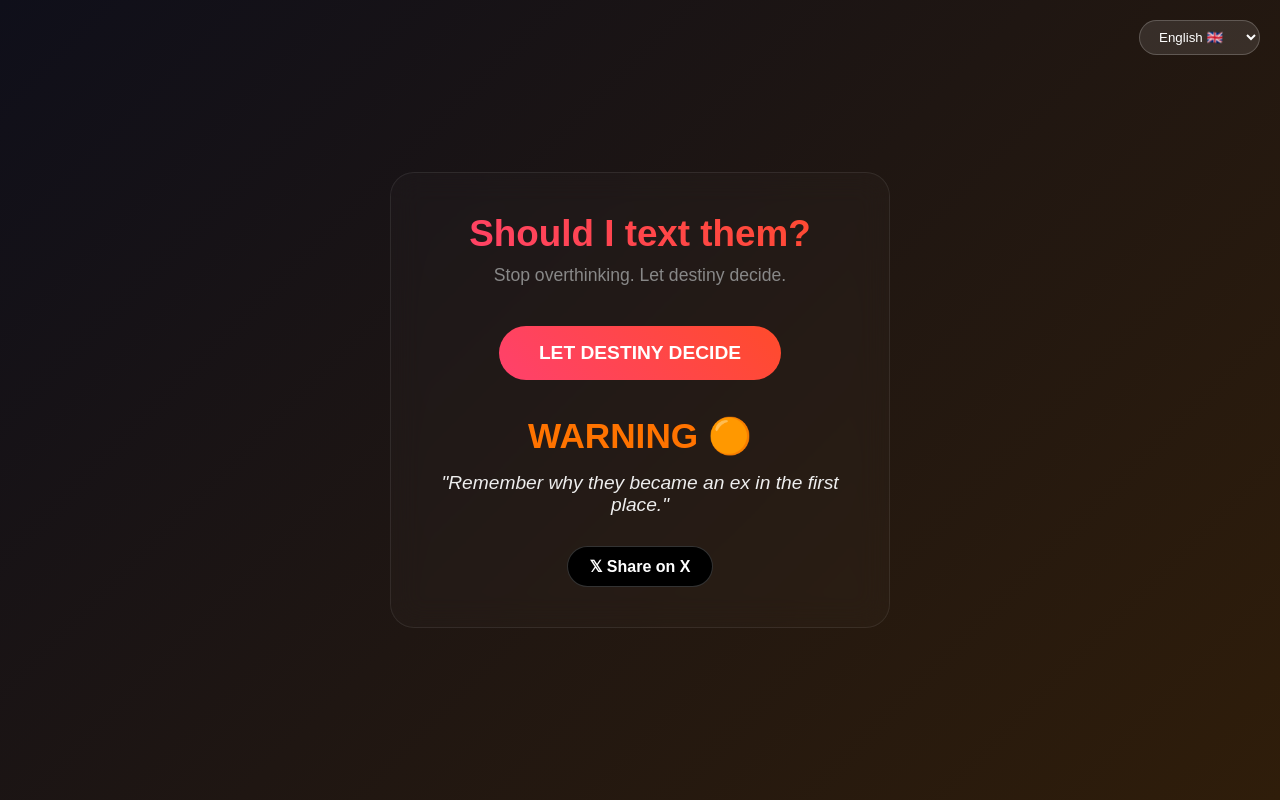
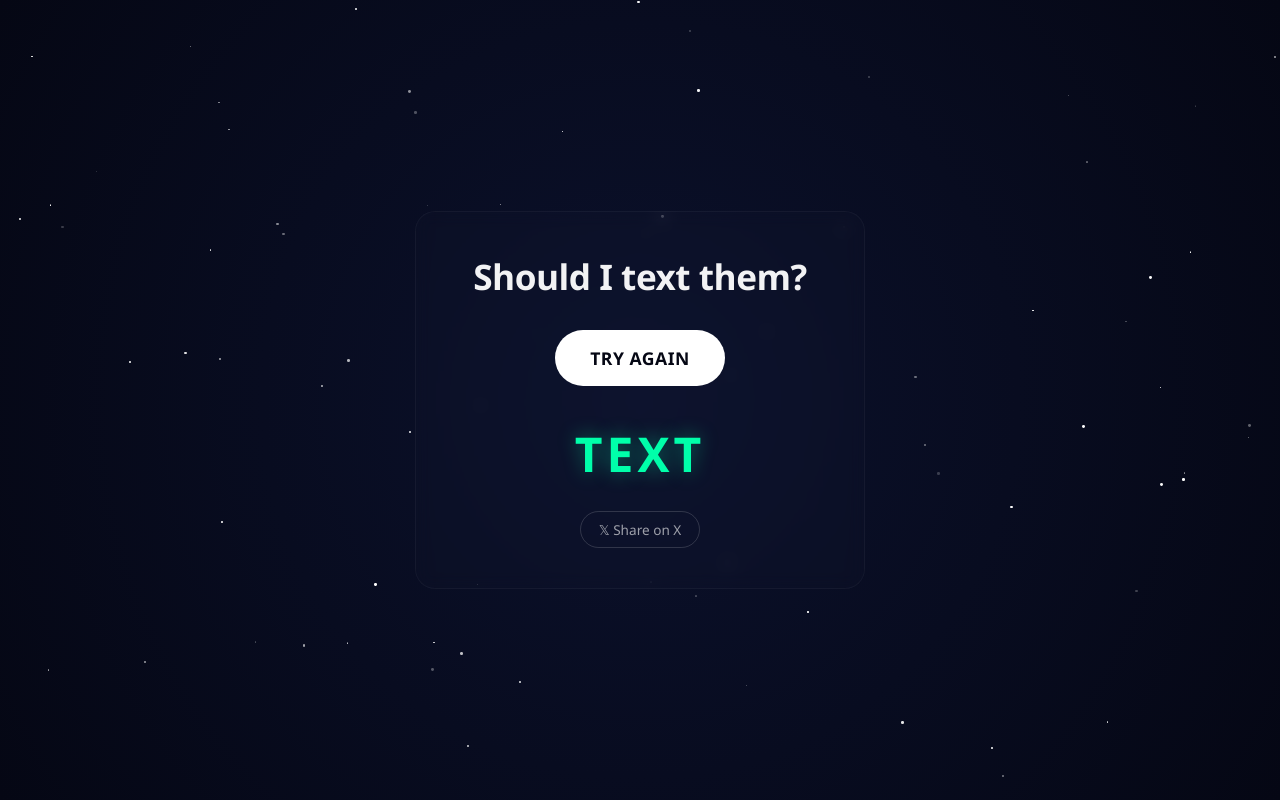
Before and after one commit to textornext/-textornext.github.io, a plain HTML site: page index.html in a window 1280 px wide. Both pictures are taken after a click on the button "LET DESTINY DECIDE". Drawn offline with Linux system fonts and the light colour scheme.

Commit message:
Add files via upload

```diff
--- a/index.html
+++ b/index.html
@@ -3,142 +3,124 @@
 <head>
     <meta charset="UTF-8">
     <meta name="viewport" content="width=device-width, initial-scale=1.0">
-    <title>Text or Next?</title>
+    <title>Text or Next? - Let Destiny Decide</title>
     <style>
-        * { box-sizing: border-box; margin: 0; padding: 0; font-family: 'Poppins', sans-serif; }
-        body { background: #0f0f1a; color: #fff; height: 100vh; display: flex; flex-direction: column; justify-content: center; align-items: center; text-align: center; padding: 20px; transition: background 0.5s ease; }
-        .lang-selector { position: absolute; top: 20px; right: 20px; }
-        .lang-selector select { background: rgba(255, 255, 255, 0.1); color: white; border: 1px solid rgba(255, 255, 255, 0.2); padding: 8px 15px; border-radius: 20px; cursor: pointer; }
-        .container { max-width: 500px; width: 100%; padding: 40px 30px; background: rgba(255, 255, 255, 0.02); border-radius: 24px; backdrop-filter: blur(15px); border: 1px solid rgba(255, 255, 255, 0.08); }
-        h1 { font-size: 2.3rem; font-weight: 800; margin-bottom: 10px; background: linear-gradient(45deg, #ff416c, #ff4b2b); -webkit-background-clip: text; -webkit-text-fill-color: transparent; }
-        p.subtitle { color: #888; font-size: 1.1rem; margin-bottom: 40px; }
-        .btn { background: linear-gradient(45deg, #ff416c, #ff4b2b); color: white; border: none; padding: 16px 40px; font-size: 1.2rem; font-weight: bold; border-radius: 50px; cursor: pointer; }
-        #result-box { display: none; margin-top: 35px; }
-        .level-title { font-size: 2.2rem; font-weight: 900; text-transform: uppercase; margin-bottom: 15px; }
-        .reason { font-size: 1.2rem; color: #eee; font-style: italic; margin-bottom: 30px; }
-        .lvl-1 { color: #00ff88; } .lvl-2 { color: #00d2ff; } .lvl-3 { color: #ffdd00; } .lvl-4 { color: #ff7300; } .lvl-5 { color: #ff0055; }
-        .share-btn { display: inline-block; background: #000; color: white; text-decoration: none; padding: 10px 22px; border-radius: 25px; font-weight: bold; border: 1px solid rgba(255,255,255,0.2); }
+        * { box-sizing: border-box; margin: 0; padding: 0; font-family: 'Poppins', 'Segoe UI', sans-serif; }
+        body {
+            background: radial-gradient(circle at center, #0b112c 0%, #050714 100%);
+            color: #fff;
+            height: 100vh;
+            display: flex;
+            flex-direction: column;
+            justify-content: center;
+            align-items: center;
+            text-align: center;
+            padding: 20px;
+            overflow: hidden;
+            position: relative;
+        }
+        /* Gece parıldayan yıldızlar */
+        .stars { position: absolute; top: 0; left: 0; width: 100%; height: 100%; pointer-events: none; z-index: 0; }
+        .star { position: absolute; background: #fff; border-radius: 50%; opacity: 0.3; animation: blink 3s infinite ease-in-out; }
+        @keyframes blink { 0%, 100% { opacity: 0.2; } 50% { opacity: 1; } }
+
+        .container {
+            max-width: 450px;
+            width: 100%;
+            padding: 40px 25px;
+            background: rgba(255, 255, 255, 0.01);
+            border-radius: 20px;
+            backdrop-filter: blur(8px);
+            border: 1px solid rgba(255, 255, 255, 0.04);
+            z-index: 1;
+        }
+        h1 { font-size: 2.2rem; font-weight: 700; margin-bottom: 30px; letter-spacing: -0.5px; color: rgba(255,255,255,0.95); }
+        .btn { background: #fff; color: #050714; border: none; padding: 16px 35px; font-size: 1.1rem; font-weight: 600; border-radius: 50px; cursor: pointer; transition: all 0.3s ease; letter-spacing: 0.5px; }
+        .btn:hover { background: rgba(255,255,255,0.9); transform: translateY(-2px); box-shadow: 0 10px 25px rgba(255,255,255,0.1); }
+        .btn:disabled { background: rgba(255,255,255,0.3); cursor: not-allowed; transform: none; }
+
+        #result-box { display: none; margin-top: 35px; animation: fadeIn 0.4s ease-out; }
+        .decision-text { font-size: 3rem; font-weight: 900; letter-spacing: 4px; margin-bottom: 25px; text-transform: uppercase; }
+        .text-style { color: #00ffaa; text-shadow: 0 0 20px rgba(0,255,170,0.4); }
+        .next-style { color: #ff3366; text-shadow: 0 0 20px rgba(255,51,102,0.4); }
+        .share-btn { display: inline-block; background: transparent; color: rgba(255,255,255,0.6); text-decoration: none; padding: 8px 18px; border-radius: 20px; border: 1px solid rgba(255,255,255,0.15); font-size: 0.85rem; transition: all 0.2s; }
+        .share-btn:hover { color: #fff; border-color: #fff; background: rgba(255,255,255,0.05); }
+        @keyframes fadeIn { from { opacity: 0; transform: translateY(10px); } to { opacity: 1; transform: translateY(0); } }
     </style>
 </head>
 <body>
-    <div class="lang-selector">
-        <select id="langSelect" onchange="changeLanguage()">
-            <option value="en">English 🇬🇧</option>
-            <option value="es">Español 🇪🇸</option>
-            <option value="tr">Türkçe 🇹🇷</option>
-        </select>
-    </div>
+
+    <!-- Arka plandaki yıldızlar için alan -->
+    <div class="stars" id="starContainer"></div>
+
     <div class="container">
-        <h1 id="main-title">Should I text them?</h1>
-        <p id="main-subtitle" class="subtitle">Stop overthinking. Let destiny decide.</p>
+        <h1>Should I text them?</h1>
+
         <button class="btn" id="decide-btn" onclick="makeDecision()">LET DESTINY DECIDE</button>
+
         <div id="result-box">
-            <div id="level-text" class="level-title"></div>
-            <div id="reason" class="reason"></div>
+            <div id="decision" class="decision-text"></div>
             <a id="share-link" class="share-btn" href="#" target="_blank">𝕏 Share on X</a>
         </div>
     </div>
+
     <script>
-        const translations = {
-            en: {
-                title: "Should I text them?", subtitle: "Stop overthinking. Let destiny decide.", button: "LET DESTINY DECIDE", thinking: "THINKING...", share: "𝕏 Share on X", shareText: "I asked textornext.com if I should text my ex. The result:",
-                levels: ["GREEN LIGHT 🟢", "CASUAL 🔹", "MAYBE 🟡", "WARNING 🟠", "DANGER 🔴"],
-                answers: [
-                    ["Just do it.", "Life moves pretty fast. If you don't stop and look around once in a while, you could miss it.", "You only live once.", "Send the text. Let's see how this disaster unfolds.", "Honestly? Go get your closure."],
-                    ["Do it, but keep it casual. No paragraphs, please.", "Shoot your shot, but have an exit plan.", "Fine, but if they leave you on read, don't cry to me.", "Text them, but sound like you don't care.", "A simple 'hey' won't kill you. Go ahead."],
-                    ["Error 404: Brain not found. Ask me again later.", "Flip a coin. If it lands on heads, put the phone down.", "Are you bored or do you actually miss them? Think about it.", "The universe is silent on this one. You're on your own, buddy.", "Do what you want, you're going to ignore my advice anyway."],
-                    ["Get some help.", "Stop it. Get some help.", "They saw your last story and still didn't text. Read the room.", "Remember why they became an ex in the first place.", "Delete the draft. You are better than this."],
-                    ["A clown costume doesn't suit you. Put the phone down.", "They are sleeping peacefully while you ruin your sleep schedule.", "God, please no! No! No! NOOOOO!", "It's a trap!", "Go drink a glass of water and close the chat right now."]
-                ]
-            },
-            es: {
-                title: "¿Debería escribirle?", subtitle: "Deja de pensarlo tanto. Que el destino decida.", button: "QUE EL DESTINO DECIDA", thinking: "PENSANDO...", share: "𝕏 Compartir en X", shareText: "Le pregunté a textornext.com si debería escribirle a mi ex. El resultado:",
-                levels: ["LUZ VERDE 🟢", "CASUAL 🔹", "TAL VEZ 🟡", "ADVERTENCIA 🟠", "PELIGRO 🔴"],
-                answers: [
-                    ["Simplemente hazlo.", "La vida pasa rápido. Si no te detienes a mirar de vez en cuando, te la perderás.", "Solo se vive una vez.", "Envía el mensaje. Veamos cómo se desarrolla este desastre.", "Sinceramente, ve a cerrar ese ciclo."],
-                    ["Hazlo, pero sé casual. Sin testamentos, por favor.", "Arriésgate, pero ten un plan de escape.", "Bien, pero si te deja en visto, no me llores.", "Escríbele, pero que parezca que no te importa.", "Un simple 'hola' no te matará. Adelante."],
-                    ["Error 404: Cerebro no encontrado. Pregúntame más tarde.", "Lanza una moneda. Si sale cara, suelta el teléfono.", "¿Estás aburrido o realmente le extrañas? Piénsalo.", "El universo está en silencio hoy. Estás solo en esto, amigo.", "Haz lo que quieras, vas a ignorar mi consejo de todos modos."],
-                    ["Busca ayuda.", "¡Detente! Busca un poco de ayuda.", "Vio tu última historia y aun así no escribió. Capta the indirecta.", "Recuerda por qué se convirtió en tu ex en primer lugar.", "Borra el borrador. Eres mejor que esto."],
-                    ["El disfraz de payaso no te queda bien. Suelta el teléfono.", "Está durmiendo en paz mientras tú arruinas tu horario de sueño.", "¡Dios, por favor no! ¡No! ¡No! ¡NOOOOO!", "¡Es una trampa!", "Ve a beber un vaso de agua y cierra el chat ahora mismo."]
-                ]
-            },
-            tr: {
-                title: "Eski sevgilime yazmalı mıyım?", subtitle: "Düşünmeyi bırak. Bırak kader karar versin.", button: "KADERİMİ ÇEK", thinking: "DÜŞÜNÜLÜYOR...", share: "𝕏 X'te Paylaş", shareText: "textornext.com sitesine eski sevgilime yazıp yazmamayı sordum. Sonuç:",
-                levels: ["YEŞİL IŞIK 🟢", "GAYET COOL 🔹", "BELKİ DE 🟡", "HAFİF UYARI 🟠", "TEHLİKE REİS 🔴"],
-                answers: [
-                    ["Sadece yap gitsin.", "Hayat çok hızlı geçiyor. Arada durup etrafa bakmazsan kaçırabilirsin.", "Dünyaya bir daha mı geleceksin? Yaz.", "Gönder gitsin. Bakalım bu felaket nasıl sonuçlanacak.", "Dürüst olmak gerekirse? Git ve o hesabı kapat."],
-                    ["Yaz ama cool davran. Destan yazma lütfen.", "Şansını dene ama bir kaçış planın olsun.", "İyi yaz, ama görüldü atarsa gelip bana ağlama.", "Mesaj at ama umursamıyormuş gibi davran.", "Kuru bir 'selam' seni öldürmez. Dene bakalım."],
-                    ["Hata 404: Beyin bulunamadı. Sonra tekrar sor.", "Yazı tura at. Tura gelirse o telefonu hemen yere bırak.", "Canın mı sıkılıyor yoksa gerçekten özledin mi? İyi düşün.", "Evren bu konuda sessiz. Tamamen yalnızsın dostum.", "Ne istiyorsan yap, zaten beni dinlemeyeceksin."],
-                    ["Git bir yardım al.", "Yapma şunu. Git biraz yardım al.", "Son hikayeni gördü ama hala yazmadı. Durumu kavra artık.", "İlk başta neden eski sevgili olduğunu hatırla.", "Taslağı sil. Sen bundan daha iyisin."],
-                    ["Palyaço kostümü sana hiç yakışmıyor. Telefonu bırak.", "O şu an mışıl mışıl uyuyor, sen uyku düzenini mahvediyorsun.", "Tanrım lütfen hayır! Hayır! Hayır! HAYIIIRR!", "Bu bir tuzak!", "Git bir bardak su iç ve o sohbeti hemen kapat."]
-                ]
-            }
-        };
-        let currentLang = 'en';
+        // Sayfa açıldığında arka plana rastgele parıldayan 80 tane yıldız yerleştiren fonksiyon
+        function createStars() {
+            const container = document.getElementById('starContainer');
+            for (let i = 0; i < 80; i++) {
+                const star = document.createElement('div');
+                star.className = 'star';
 
-        function changeLanguage() {
-            currentLang = document.getElementById('langSelect').value;
-            const t = translations[currentLang];
-            document.getElementById('main-title').innerText = t.title;
-            document.getElementById('main-subtitle').innerText = t.subtitle;
-            document.getElementById('decide-btn').innerText = t.button;
-            document.getElementById('share-link').innerText = t.share;
-            const resultBox = document.getElementById('result-box');
-            if (resultBox.style.display === "block") {
-                const activeLvl = resultBox.getAttribute('data-active-lvl');
-                const activeIdx = resultBox.getAttribute('data-active-idx');
-                if(activeLvl !== null) {
-                    document.getElementById('level-text').innerText = t.levels[activeLvl];
-                    document.getElementById('reason').innerText = `"${t.answers[activeLvl][activeIdx]}"`;
-                    updateShareLink(t.levels[activeLvl], t.answers[activeLvl][activeIdx]);
-                }
+                // Yıldız boyutları (1 ila 3 piksel arası nokta şeklinde)
+                const size = Math.random() * 2 + 1;
+                star.style.width = `${size}px`;
+                star.style.height = `${size}px`;
+
+                // Rastgele konumlandırma
+                star.style.top = `${Math.random() * 100}%`;
+                star.style.left = `${Math.random() * 100}%`;
+
+                // Her yıldız farklı zamanlarda parıldasın diye rastgele gecikme süresi
+                star.style.animationDelay = `${Math.random() * 3}s`;
+
+                container.appendChild(star);
             }
         }
-
+        // Yıldızları oluştur
+        createStars();
         function makeDecision() {
             const btn = document.getElementById('decide-btn');
             const resultBox = document.getElementById('result-box');
-            const levelTextDiv = document.getElementById('level-text');
-            const reasonDiv = document.getElementById('reason');
-            const t = translations[currentLang];
-            btn.innerText = t.thinking;
+            const decisionDiv = document.getElementById('decision');
+            const shareLink = document.getElementById('share-link');
+
+            btn.innerText = "THINKING...";
             btn.disabled = true;
-            document.body.style.background = "#0f0f1a";
+
             setTimeout(() => {
-                const rand = Math.random();
-                let lvl = 0;
-                if (rand < 0.10) lvl = 0;
-                else if (rand < 0.25) lvl = 1;
-                else if (rand < 0.40) lvl = 2;
-                else if (rand < 0.70) lvl = 3;
-                else lvl = 4;
-                const answerIdx = Math.floor(Math.random() * 5);
-                const finalLevelName = t.levels[lvl];
-                const finalAnswer = t.answers[lvl][answerIdx];
-                const bgColors = [
-                    "linear-gradient(135deg, #0f0f1a, #0a2f1d)",
-                    "linear-gradient(135deg, #0f0f1a, #0a253a)",
-                    "linear-gradient(135deg, #0f0f1a, #2b250a)",
-                    "linear-gradient(135deg, #0f0f1a, #2f1d0a)",
-                    "linear-gradient(135deg, #0f0f1a, #330a15)"
-                ];
-                document.body.style.background = bgColors[lvl];
-                levelTextDiv.className = "level-title lvl-" + (lvl + 1);
-                levelTextDiv.innerText = finalLevelName;
-                reasonDiv.innerText = `"${finalAnswer}"`;
-                resultBox.setAttribute('data-active-lvl', lvl);
-                resultBox.setAttribute('data-active-idx', answerIdx);
-                updateShareLink(finalLevelName, finalAnswer);
+                // %50 TEXT, %50 NEXT tam adil olasılık dağılımı
+                const isText = Math.random() < 0.5;
+                let resultText = "";
+
+                if (isText) {
+                    resultText = "TEXT";
+                    decisionDiv.className = "decision-text text-style";
+                } else {
+                    resultText = "NEXT";
+                    decisionDiv.className = "decision-text next-style";
+                }
+
+                decisionDiv.innerText = resultText;
+
+                // Twitter/X Paylaşım linki (Ultra sade global format)
+                const tweetText = `I asked textornext.com if I should text my ex. The universe said: ${resultText} 🪐`;
+                shareLink.href = `https://twitter.com{encodeURIComponent(tweetText)}&url=${encodeURIComponent(window.location.href)}`;
+
                 resultBox.style.display = "block";
-                btn.innerText = t.button;
+                btn.innerText = "TRY AGAIN";
                 btn.disabled = false;
             }, 1000);
-        }
-
-        function updateShareLink(lvlName, answer) {
-            const t = translations[currentLang];
-            const tweetText = `${t.shareText} ${lvlName} - ${answer} 😂 @textornext`;
-            document.getElementById('share-link').href = `https://twitter.com{encodeURIComponent(tweetText)}&url=${encodeURIComponent(window.location.href)}`;
         }
     </script>
 </body>
```
